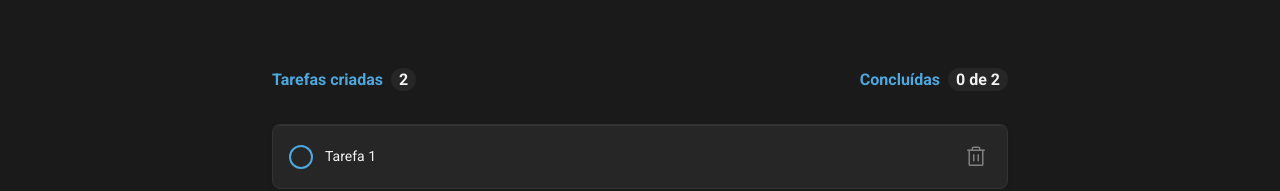
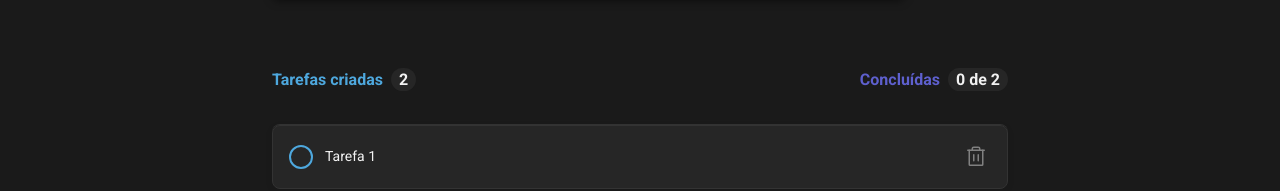
Before and after one commit to nicolasgti/desafio-react-erros-processo-vaga-front, a React (Vite) app: page / in a window 1280 px wide. Shown: the part 232-423 px from the top of the page. Built offline with nearby package versions, Linux system fonts and the light colour scheme.

Commit message:
🐛💄 fix: label Concluido in correct color abd add shaddows in input header

```diff
--- a/src/App.tsx
+++ b/src/App.tsx
@@ -99,7 +99,7 @@ export function App() {
               <span>{tasks.length}</span>
             </div>
 
-            <div>
+            <div className={styles.concludedLabel}>
               <strong>Concluídas</strong>
               <span>
                 {totalCompleted} de {tasks.length}
--- a/src/app.module.css
+++ b/src/app.module.css
@@ -22,10 +22,12 @@
   border-radius: 8px;
   padding: 1rem;
   border: 1px solid var(--gray-700);
+  box-shadow: 0 4px 8px rgba(0, 0, 0, 0.5);
 }
 
 .newText input:focus {
   color: var(--gray-100);
+  box-shadow: 0 4px 8px rgba(0, 0, 0, 0.5);
 }
 
 .newText button {
@@ -100,6 +102,13 @@
   font-size: 1rem;
 }
 
+.concludedLabel strong{
+  margin-top: 1rem;
+  font-weight: 700;
+  font-size: 1rem;
+  color: var(--purple-500);
+}
+
 @media (max-width: 768px) {
   .wrapper {
     padding: 1rem;
--- a/src/components/Header/header.module.css
+++ b/src/components/Header/header.module.css
@@ -5,6 +5,7 @@
   justify-content: center;
   align-items: center;
   border-bottom: 1px solid var(--gray-700);
+  box-shadow: 0 2px 4px rgba(0, 0, 0, 0.8);
 }
 
 .header img {
```
